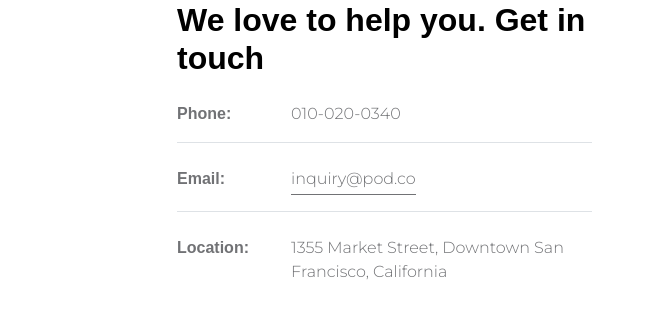
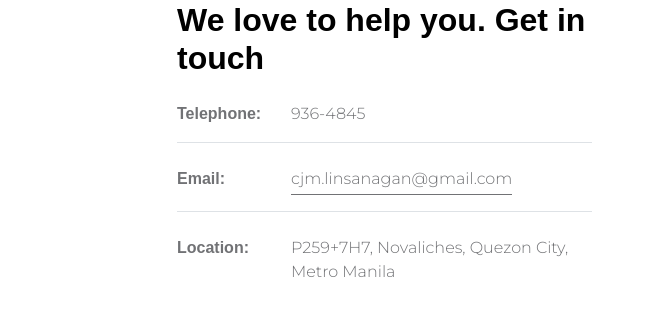
Before and after one commit to CML03012005/Fish-Buds-Official, a plain HTML site: page contact.html in a window 1280 px wide. Shown: the part 579-913 px from the top of the page, 0-647 px from the left. Drawn offline with Linux system fonts and the light colour scheme; a web font is replaced by a local one.

Commit message:
Update contact.html

```diff
--- a/contact.html
+++ b/contact.html
@@ -114,18 +114,18 @@ https://templatemo.com/tm-584-pod-talk
                                 <h3 class="mb-4">We love to help you. Get in touch</h3>
 
                                 <p class="d-flex border-bottom pb-3 mb-4">
-                                    <strong class="d-inline me-4">Phone:</strong>
-                                    <span>010-020-0340</span>
+                                    <strong class="d-inline me-4">Telephone:</strong>
+                                    <span>936-4845</span>
                                 </p>
 
                                 <p class="d-flex border-bottom pb-3 mb-4">
                                     <strong class="d-inline me-4">Email:</strong>
-                                    <a href="#">inquiry@pod.co</a>
+                                    <a href="#">cjm.linsanagan@gmail.com</a>
                                 </p>
 
                                 <p class="d-flex">
                                     <strong class="d-inline me-4">Location:</strong>
-                                    <span>1355 Market Street, Downtown San Francisco, California</span>
+                                    <span>P259+7H7, Novaliches, Quezon City, Metro Manila</span>
                                 </p>
                             </div>
                         </div>
```
